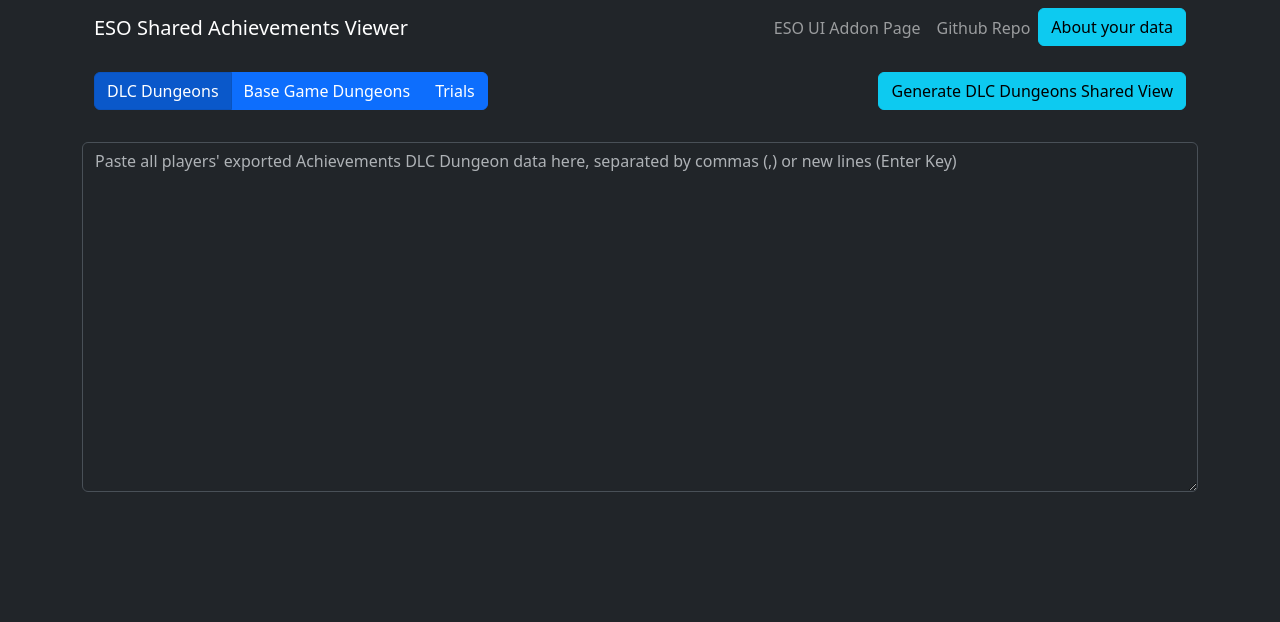
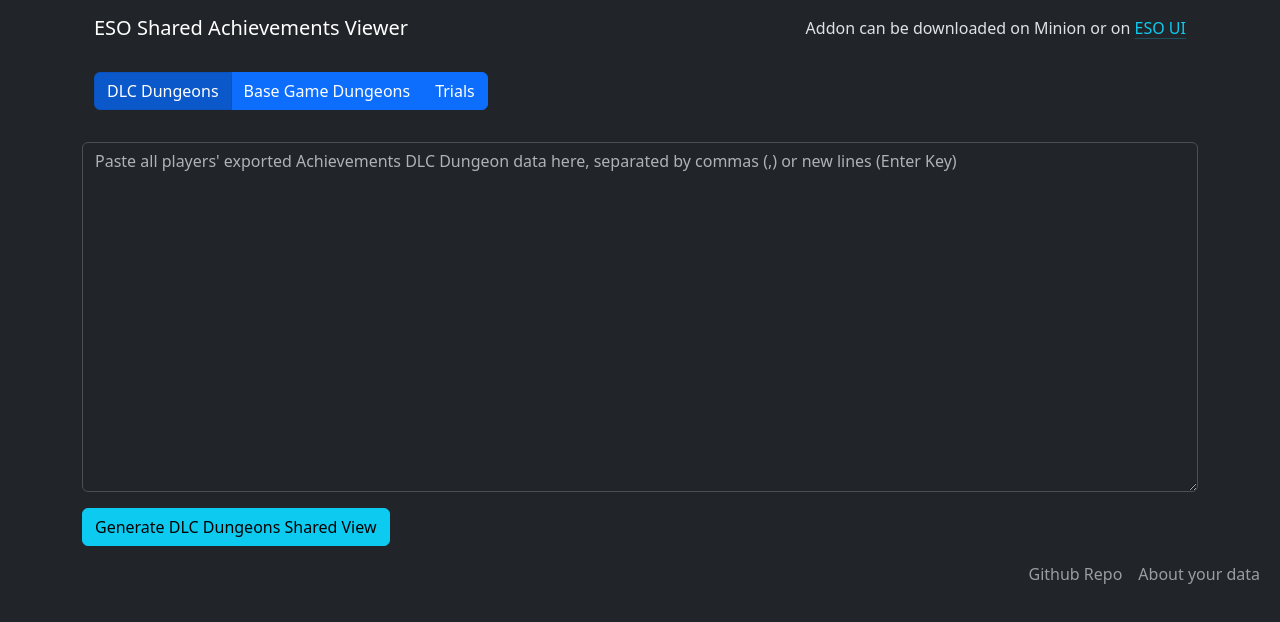
Before and after one commit to worhello/esoSharedAchievementsViewer, a plain HTML site: page index.html in a window 1280 px wide. Drawn offline with nearby package versions, Linux system fonts and the light colour scheme.

Commit message:
Move a few elements around on homepage

```diff
--- a/index.html
+++ b/index.html
@@ -30,23 +30,8 @@
                 <nav class="navbar navbar-expand-lg navbar-dark bg-dark">
                     <div class="container-fluid">
                         <a class="navbar-brand" href="#" id="navbarTitleLink">ESO Shared Achievements Viewer</a>
-                        <button class="navbar-toggler" type="button" data-bs-toggle="collapse" data-bs-target="#navbarSupportedContent" aria-controls="navbarSupportedContent" aria-expanded="false" aria-label="Toggle navigation">
-                            <span class="navbar-toggler-icon"></span>
-                        </button>
-                        <div class="collapse navbar-collapse" id="navbarSupportedContent">
-                            <ul class="navbar-nav ms-auto mb-2 mb-lg-0">
-                                <li class="nav-item">
-                                    <a class="nav-link" href="https://www.esoui.com/downloads/info3615-WorhelloAchievementExporter.html" target="_blank" rel="noopener noreferrer">ESO UI Addon Page</a>
-                                </li>
-                                <li class="nav-item">
-                                    <a class="nav-link" href="https://github.com/worhello/esoSharedPithkaViewer" target="_blank" rel="noopener noreferrer">Github Repo</a>
-                                </li>
-                                <li class="nav-item">
-                                    <button type="button" class="btn btn-info" name="manageDataButton" id="manageDataButton" data-bs-toggle="modal" data-bs-target="#manageDataModal">
-                                        About your data
-                                    </button>
-                                </li>
-                            </ul>
+                        <div >
+                            <span>Addon can be downloaded on Minion or on <a class="link-info link-offset-2 link-underline-opacity-25 link-underline-opacity-100-hover" href="https://www.esoui.com/downloads/info3615-WorhelloAchievementExporter.html" target="_blank" rel="noopener noreferrer">ESO UI</a></span>
                         </div>
                     </div>
                 </nav>
@@ -94,19 +79,6 @@
                             </button>
                         </div>
                     </div>
-                    <div id="generateButtonsContainer" class="col">
-                        <div class="float-end">
-                            <button type="button" class="desc btn btn-info" name="generateViewButtons" id="val_dlcDungeons" value="dlcDungeons" >
-                                Generate DLC Dungeons Shared View
-                            </button>
-                            <button type="button" class="desc btn btn-info" name="generateViewButtons" id="val_baseDungeons" value="baseDungeons" style="display: none;">
-                                Generate Base Game Dungeons Shared View
-                            </button>
-                            <button type="button" class="desc btn btn-info" name="generateViewButtons" id="val_trials" value="trials" style="display: none;">
-                                Generate Trials Shared View
-                            </button>
-                        </div>
-                    </div>
                 </div>
             </div>
             <div id="inputsContainer">
@@ -114,7 +86,7 @@
                 <textarea class="form-control" id="dataInput_baseDungeons" rows="14" style="display: none;" placeholder="Paste all players' exported Achievements Base Dungeon data here, separated by commas (,) or new lines (Enter Key)"></textarea>
                 <textarea class="form-control" id="dataInput_trials" rows="14" style="display: none;" placeholder="Paste all players' exported Achievements Trial data here, separated by commas (,) or new lines (Enter Key)"></textarea>
             </div>
-            <div id="viewsContainer">
+            <div id="viewsContainer" style="display: none;">
                 <div id="playerNamesContainer"></div>
                 <br>
                 <div class="view" id="dlcDungeonsView" style="display: none;">
@@ -169,7 +141,33 @@
                     </table>
                 </div>
             </div>
+            <div id="generateButtonsContainer" >
+                <button type="button" class="desc btn btn-info" name="generateViewButtons" id="val_dlcDungeons" value="dlcDungeons" >
+                    Generate DLC Dungeons Shared View
+                </button>
+                <button type="button" class="desc btn btn-info" name="generateViewButtons" id="val_baseDungeons" value="baseDungeons" style="display: none;">
+                    Generate Base Game Dungeons Shared View
+                </button>
+                <button type="button" class="desc btn btn-info" name="generateViewButtons" id="val_trials" value="trials" style="display: none;">
+                    Generate Trials Shared View
+                </button>
+            </div>
         </div>
+
+        <footer>
+            <nav class="navbar navbar-expand-lg navbar-dark bg-dark">
+                <div class="container-fluid">
+                    <ul class="navbar-nav ms-auto mb-2 mb-lg-0">
+                        <li class="nav-item">
+                            <a class="nav-link" href="https://github.com/worhello/esoSharedPithkaViewer" target="_blank" rel="noopener noreferrer">Github Repo</a>
+                        </li>
+                        <li class="nav-item">
+                            <a class="nav-link" data-bs-toggle="modal" data-bs-target="#manageDataModal" rel="noopener noreferrer">About your data</a>
+                        </li>
+                    </ul>
+                </div>
+            </nav>
+        </footer>
 
         <!-- Extra Achievements Modal -->
         <div class="modal modal-xl fade" id="extraDataModal" tabindex="-1" role="dialog" aria-labelledby="extraDataModalTitle" aria-hidden="true">
--- a/style.css
+++ b/style.css
@@ -9,7 +9,7 @@
     color: black !important;
 }
 
-.dataCell:hover {
+a, .dataCell:hover {
     cursor: pointer
 }
 
@@ -59,6 +59,10 @@
     margin-bottom: 2em;
 }
 
+#generateButtonsContainer {
+    margin-top: 1em;
+}
+
 #copyUrlModalBody {
     width: 100%
 }
```
